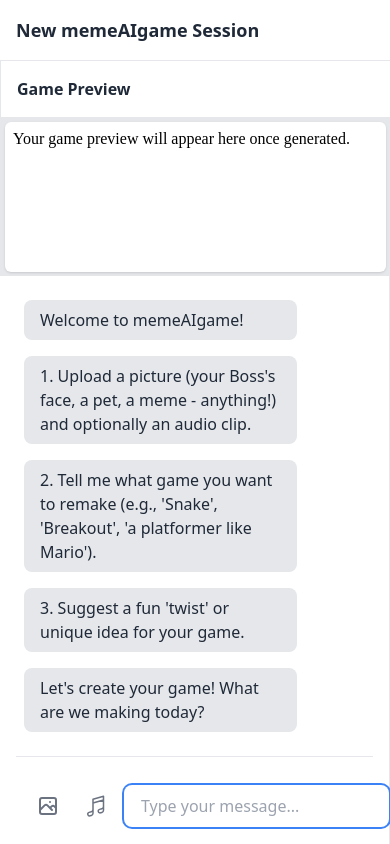
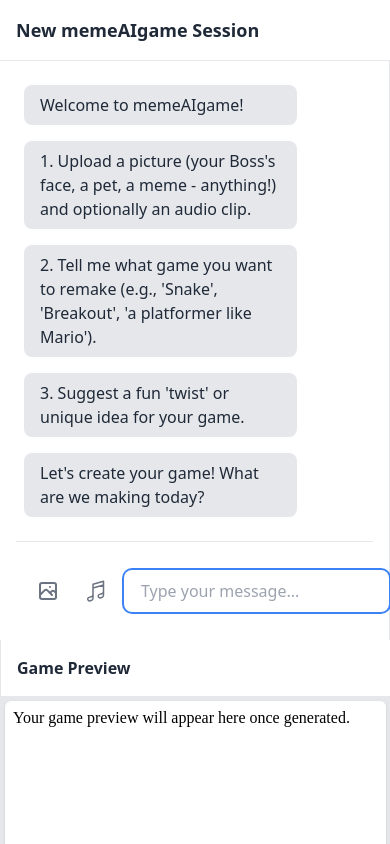
Before and after one commit to zhangboy03/abstract-ip-game-factory, a website: page abstract-ip-game-factory/public/index.html in a window 390 px wide. Drawn offline with nearby package versions, Linux system fonts and the light colour scheme.

Commit message:
Adjust mobile layout to show chat before game preview

```diff
--- a/abstract-ip-game-factory/public/index.html
+++ b/abstract-ip-game-factory/public/index.html
@@ -61,7 +61,7 @@
         <!-- Content Area (Chat and Preview) -->
         <div class="flex-1 flex flex-col md:flex-row overflow-hidden">
             <!-- Chat Area -->
-            <section class="flex-1 flex flex-col p-4 bg-white border-r border-gray-200 md:order-1 order-2">
+            <section class="flex-1 flex flex-col p-4 bg-white border-r border-gray-200 md:order-1 order-1">
                 <div id="chatMessages" class="chat-messages flex-1 space-y-4 overflow-y-auto p-2 mb-4">
                     <!-- Messages will be appended here by JS -->
                     <!-- Example Initial Message -->
@@ -114,7 +114,7 @@
             </section>
 
             <!-- Game Preview Area -->
-            <aside id="gamePreviewAside" class="w-full md:w-1/3 bg-gray-50 border-l border-gray-200 flex flex-col md:order-2 order-1 h-1/2 md:h-full">
+            <aside id="gamePreviewAside" class="w-full md:w-1/3 bg-gray-50 border-l border-gray-200 flex flex-col md:order-2 order-2 h-1/2 md:h-full">
                 <header class="bg-white border-b border-gray-200 p-4 flex justify-between items-center">
                     <h3 class="text-md font-semibold">Game Preview</h3>
                     <div class="flex space-x-2">
```
